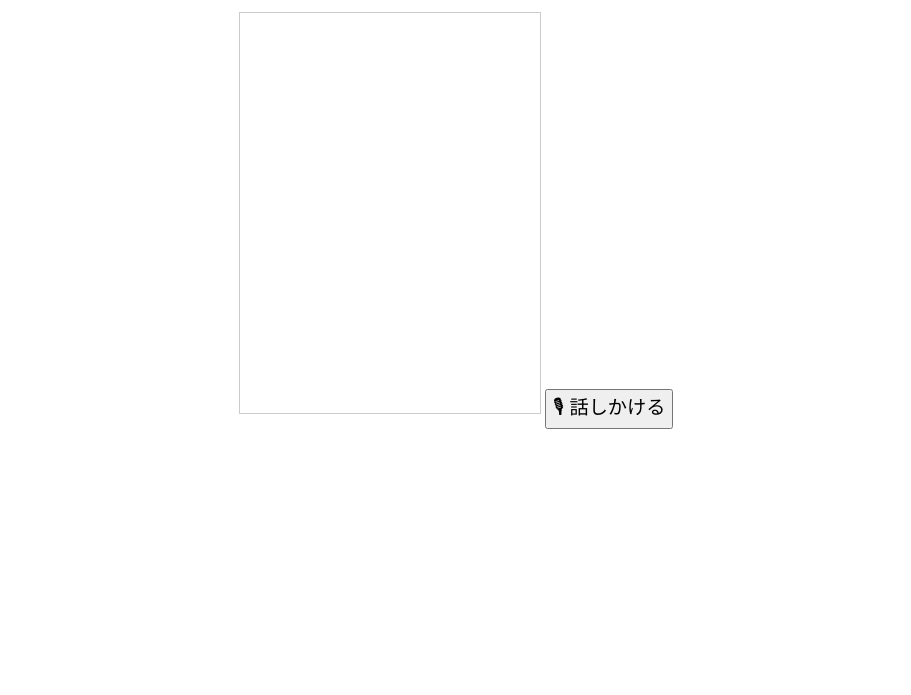
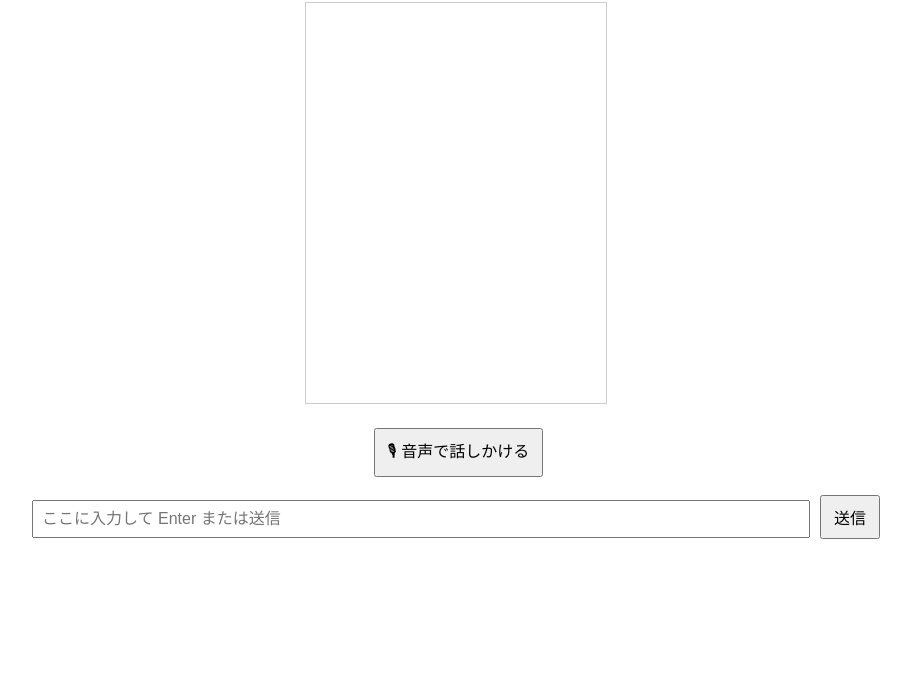
Before and after one commit to questvision1/project, a plain HTML site: page index.html in a window 1280 px wide. Shown: the part 105-800 px from the top of the page, without its empty margins (184-1095 px from the left). Drawn offline with Linux system fonts and the light colour scheme.

Commit message:
Add files via upload

```diff
--- a/index.html
+++ b/index.html
@@ -9,9 +9,14 @@
   <link rel="stylesheet" href="style.css">
 </head>
 <body>
-  <h1>Live2D × ChatGPTデモ</h1>
+  <h1>Live2D × ChatGPT デモ（音声 + テキスト）</h1>
   <canvas id="live2d" width="300" height="400"></canvas>
-  <button onclick="startListening()">🎙 話しかける</button>
+  <div id="controls">
+    <button onclick="startListening()">🎙 音声で話しかける</button>
+    <br><br>
+    <input type="text" id="userInput" placeholder="ここに入力して Enter または送信" />
+    <button onclick="sendTextMessage()">送信</button>
+  </div>
   <div id="response"></div>
 </body>
 </html>
--- a/main.js
+++ b/main.js
@@ -10,6 +10,17 @@ function startListening() {
     document.getElementById("response").innerText += "\nユイ: " + reply;
     speak(reply);
   };
+}
+
+function sendTextMessage() {
+  const input = document.getElementById("userInput").value.trim();
+  if (!input) return;
+  document.getElementById("response").innerText = "あなた: " + input;
+  getChatGPTResponse(input).then(reply => {
+    document.getElementById("response").innerText += "\nユイ: " + reply;
+    speak(reply);
+  });
+  document.getElementById("userInput").value = "";
 }
 
 async function getChatGPTResponse(userInput) {
--- a/style.css
+++ b/style.css
@@ -2,12 +2,21 @@
 body {
   font-family: sans-serif;
   text-align: center;
-  margin-top: 50px;
+  margin-top: 40px;
 }
 canvas {
   border: 1px solid #ccc;
 }
-button {
-  font-size: 1.2em;
+#controls {
   margin-top: 20px;
 }
+input[type="text"] {
+  padding: 8px;
+  width: 60%;
+  font-size: 1em;
+}
+button {
+  padding: 8px 12px;
+  font-size: 1em;
+  margin-left: 5px;
+}
```
